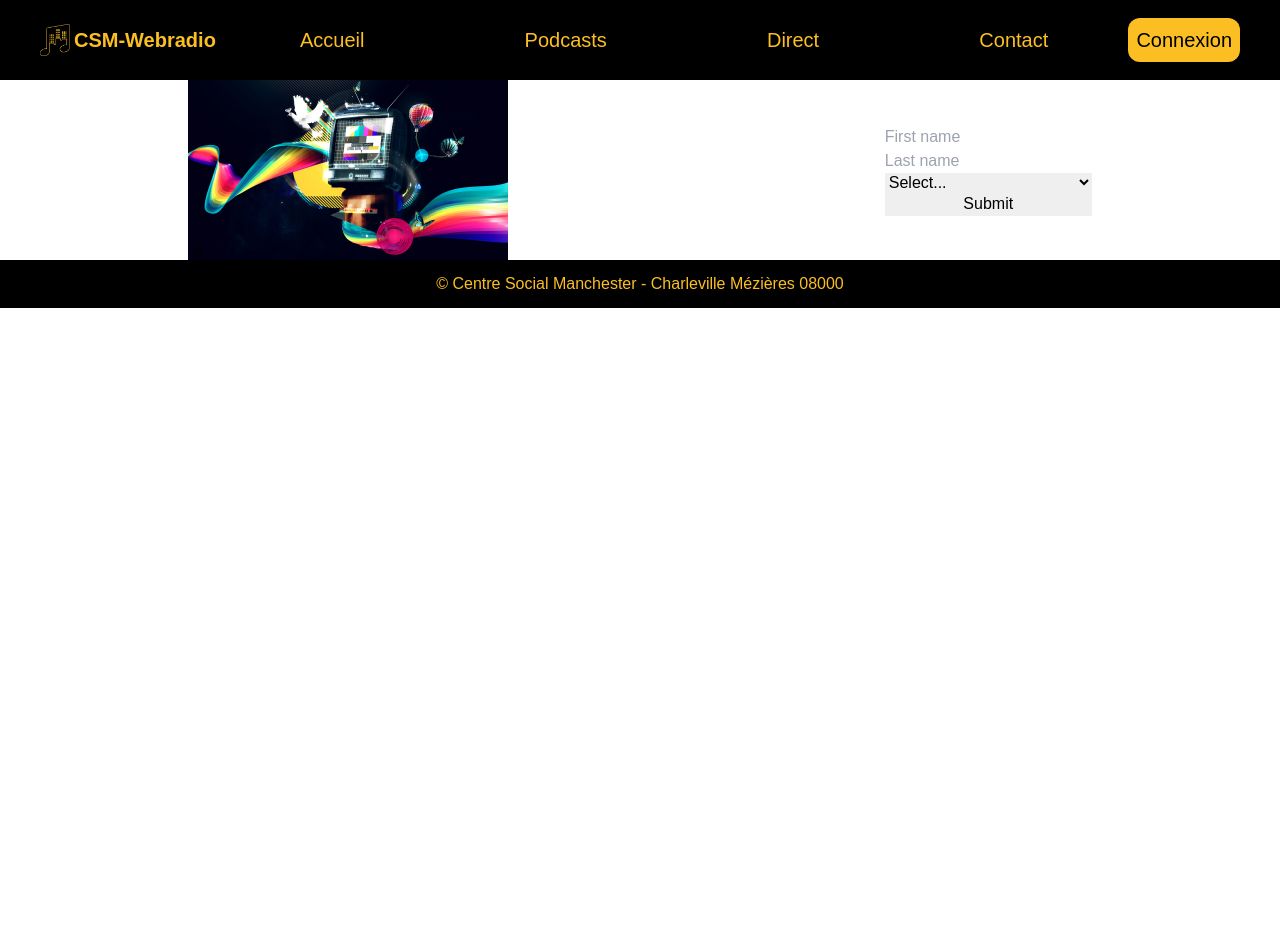
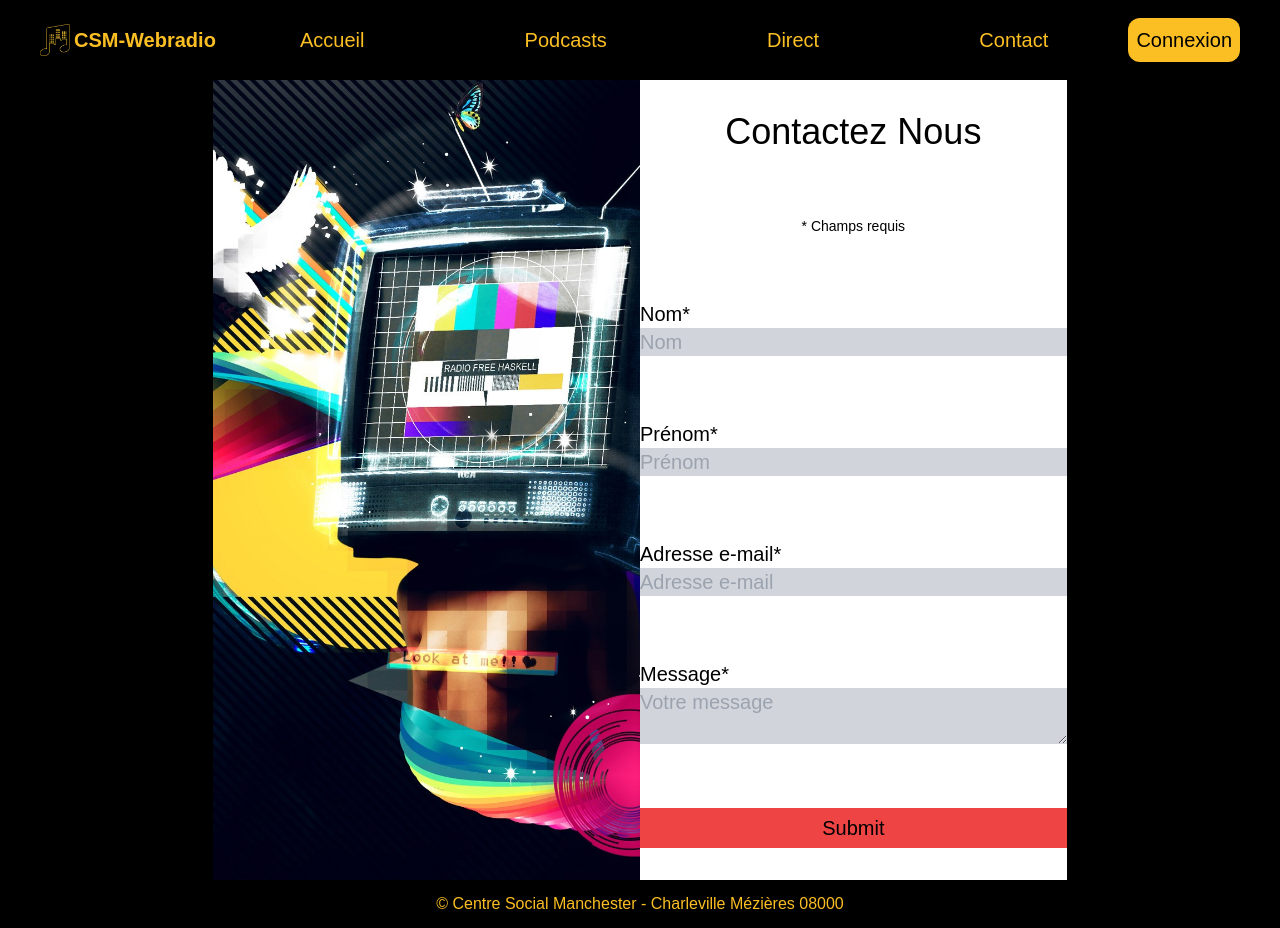
Before and after one commit to centre-social-08/centre-social-main, a React (Create React App) app: page /contact in a window 1280 px wide. Before the commit the page ends 800 px from the top, so only its background shows below. Built offline with nearby package versions, Linux system fonts and the light colour scheme.

Commit message:
mail axios

```diff
--- a/src/components/Contact.js
+++ b/src/components/Contact.js
@@ -1,29 +1,59 @@
 import { useForm } from "react-hook-form";
-import { useState } from "react";
-import ContactPic from "../img/radio.jpg"
+// import { useState, useEffect } from "react";
+import axios from 'axios';
 
 const Contact = () => {
     const { register, handleSubmit, formState: { errors } } = useForm();
-    const [result, setResult] = useState("");
-    const onSubmit = (data) => setResult(JSON.stringify(data));
+    // const [result, setResult] = useState("");
+    const onSubmit = (data) => axios.post('http://127.0.0.1:8000/api/sendmail', data)
+
+    // useEffect( (result) => {
+    //     axios.post('http://127.0.0.1:8000/api/sendmail', result);
+    //   }, [result]);
 
     return (
-        <div className="flex justify-around items-center">
-        <div className="w-1/4 overflow-hidden">
-          <img src={ContactPic} alt="contact pic"/></div>
-      <form className="flex flex-col justify-around" onSubmit={handleSubmit(onSubmit)}>
-        <input {...register("firstName", { required: true })} placeholder="First name" />
-        {errors.firstName && <span>Ce champ est obligatoire</span>}
-        <input {...register("lastName")} placeholder="Last name" />
-        <select {...register("category")}>
-          <option value="">Select...</option>
-          <option value="A">Category A</option>
-          <option value="B">Category B</option>
-        </select>
-
-        <p>{result}</p>
-        <input type="submit" />
-      </form>
+      <div className="flex justify-center items-center h-screen w-full bg-black">
+        <div className="bg-contact bg-cover bg-center h-screen w-1/3"></div>
+        <div className="w-1/3">
+        <form className="flex flex-col justify-around h-screen text-xl bg-white" onSubmit={handleSubmit(onSubmit)}>
+          <p className="text-center text-4xl">Contactez Nous</p>
+          <p className="text-center text-sm">* Champs requis</p>
+          <div>
+          <label>Nom*</label>
+          <div className="flex flex-col">
+        <input {...register("name", { required: true })} placeholder="Nom" className="bg-gray-300"/>
+        {errors.name && <span>Ce champ est obligatoire</span>}
+        </div>
+        </div>
+        <div>
+          <label>Prénom*</label>
+          <div className="flex flex-col">
+        <input {...register("firstName", { required: true })} placeholder="Prénom" className="bg-gray-300"/>
+        {errors.firstName?.type === 'required' && "Ce champ est obligatoire"}
+        </div>
+        </div>
+        <div>
+          <label>Adresse e-mail*</label>
+          <div className="flex flex-col">
+        <input {...register("email", { required: true, pattern: {
+        value: /^[A-Z0-9._%+-]+@[A-Z0-9.-]+\.[A-Z]{2,}$/i,
+        message: "invalid email address"
+      }})} placeholder="Adresse e-mail" className="bg-gray-300"/>
+        {errors.email?.type === 'required' && "Ce champ est obligatoire"}
+        {errors.email?.type === 'pattern' && "Entrez une adresse mail valide"}
+        </div>
+        </div>
+        <div>
+          <label>Message*</label>
+          <div className="flex flex-col">
+        <textarea {...register("message", { required: true, minLength: 10 })} placeholder="Votre message" className="bg-gray-300"/>
+        {errors.message?.type === 'required' && "Ce champ est obligatoire"}
+        {errors.message?.type === 'minLength' && "Ce champ requiert au moins 10 caractères"}
+        </div>
+        </div>
+        <input type="submit" className="h-10 bg-red-500"/>
+        </form>
+        </div>
       </div>
     );
   }
--- a/tailwind.config.js
+++ b/tailwind.config.js
@@ -2,7 +2,11 @@ module.exports = {
   purge: ['./src/**/*.{js,jsx,ts,tsx}', './public/index.html'],
   darkMode: false, // or 'media' or 'class'
   theme: {
-    extend: {},
+    extend: {
+      backgroundImage: {
+        'contact': "url('./img/radio.jpg')"
+      }
+    },
   },
   variants: {
     extend: {},
```
